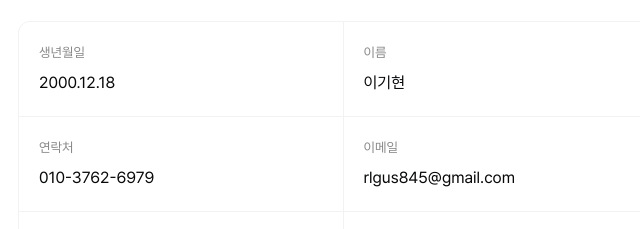
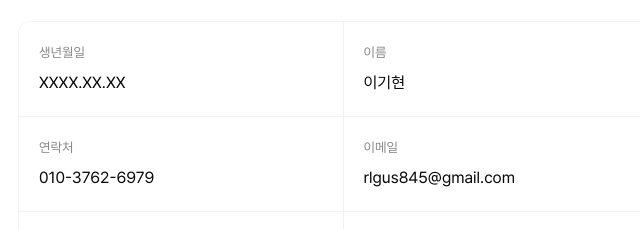
Before and after one commit to LKH1134/webPortfolio, a plain HTML site: page resume.html in a window 1280 px wide. Shown: the part 438-667 px from the top of the page, 572-1212 px from the left. Drawn offline with Linux system fonts and the light colour scheme; a web font is replaced by a local one.

Commit message:
Mask birth date on resume page

```diff
--- a/resume.html
+++ b/resume.html
@@ -6,7 +6,7 @@
 </style><link rel="stylesheet" href="editor.css"></head><body class="">
 <header class="topbar"><a class="brand" href="index.html"><span class="brand-mark">L</span><span>LEE KIHYEON</span></a><nav aria-label="페이지 이동"><a href="index.html">메인 페이지</a><a class="active" href="resume.html">이력서</a><a href="cover-letter.html">자기소개서</a></nav></header>
 <main><section class="hero"><h1>이력서</h1><p>이기현 · Game Designer</p></section><div class="resume">
-<section class="block"><div class="label"><h2>인적사항</h2><p>Personal Information</p></div><div class="personal-content"><div class="photo-slot"><img src="images/id-photo.webp" alt="이기현 증명사진" class=""></div><div class="grid"><div><small>생년월일</small><p>2000.12.18</p></div><div><small>이름</small><p>이기현</p></div><div><small>연락처</small><p>010-3762-6979</p></div><div><small>이메일</small><p>rlgus845@gmail.com</p></div><div><small>거주지</small><p>경기도 양주시 평화로 1257번길 21</p></div><div><small>병역여부</small><p>군필</p></div></div></div></section>
+<section class="block"><div class="label"><h2>인적사항</h2><p>Personal Information</p></div><div class="personal-content"><div class="photo-slot"><img src="images/id-photo.webp" alt="이기현 증명사진" class=""></div><div class="grid"><div><small>생년월일</small><p>XXXX.XX.XX</p></div><div><small>이름</small><p>이기현</p></div><div><small>연락처</small><p>010-3762-6979</p></div><div><small>이메일</small><p>rlgus845@gmail.com</p></div><div><small>거주지</small><p>경기도 양주시 평화로 1257번길 21</p></div><div><small>병역여부</small><p>군필</p></div></div></div></section>
 <section class="block"><div class="label"><h2>프로젝트 경험</h2><p>Project Experience</p></div><div class="card tint"><div class="row"><span>Beat Time</span><p>2024.06 ~ 2024.12 · 6개월<br>1인 Unity 리듬 게임 프로젝트 · 단독으로 프로젝트 전체 수행 · 미출시</p></div><div class="row"><span>마인스톡</span><p>2026.06 ~ 2026.07 · 3주<br>3인 Unity 클리커 게임 프로젝트 · 이미지 리소스 및 사운드 리소스 담당 · 미출시</p></div><div class="row"><span>하이넘</span><p>2026.07 ~ 2026.08 · 6주<br>5인 Unity 로그라이크 게임 프로젝트 · 시스템 기획 및 개발 담당 · itch.io 출시</p></div></div></section>
 <section class="block"><div class="label"><h2>보유 기술</h2><p>Skills</p></div><div class="card"><div class="row"><span>Unity</span><p>Beat Time 개발 중 하이라키 구조와 인스펙터 조작 독학</p></div><div class="row"><span>AI 활용</span><p>마인스톡 개발 중 Google Flow를 활용한 이미지 제작 및 Suno AI를 활용한 음악 제작 독학</p></div></div></section>
 <section class="block"><div class="label"><h2>교육 이력</h2><p>Education</p></div><div class="card"><div class="row"><span>2024.02</span><p>한국성서대학교 컴퓨터소프트웨어학과 졸업</p></div><div class="row"><span>2026.06 ~ 2026.12</span><p>디벨로켓 ‘(기업맞춤형) AI 데이터 분석 기반 게임콘텐츠 제작자 양성 과정’ 이수</p></div></div></section>
```
